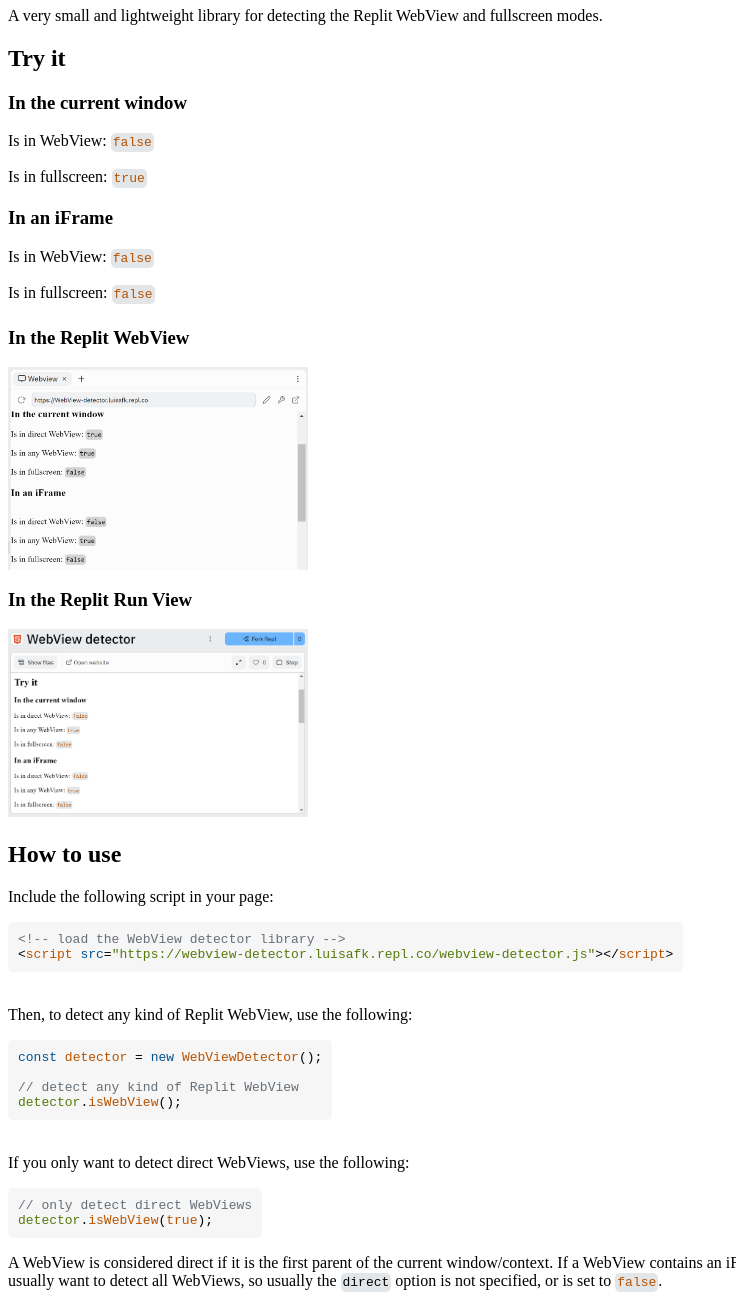
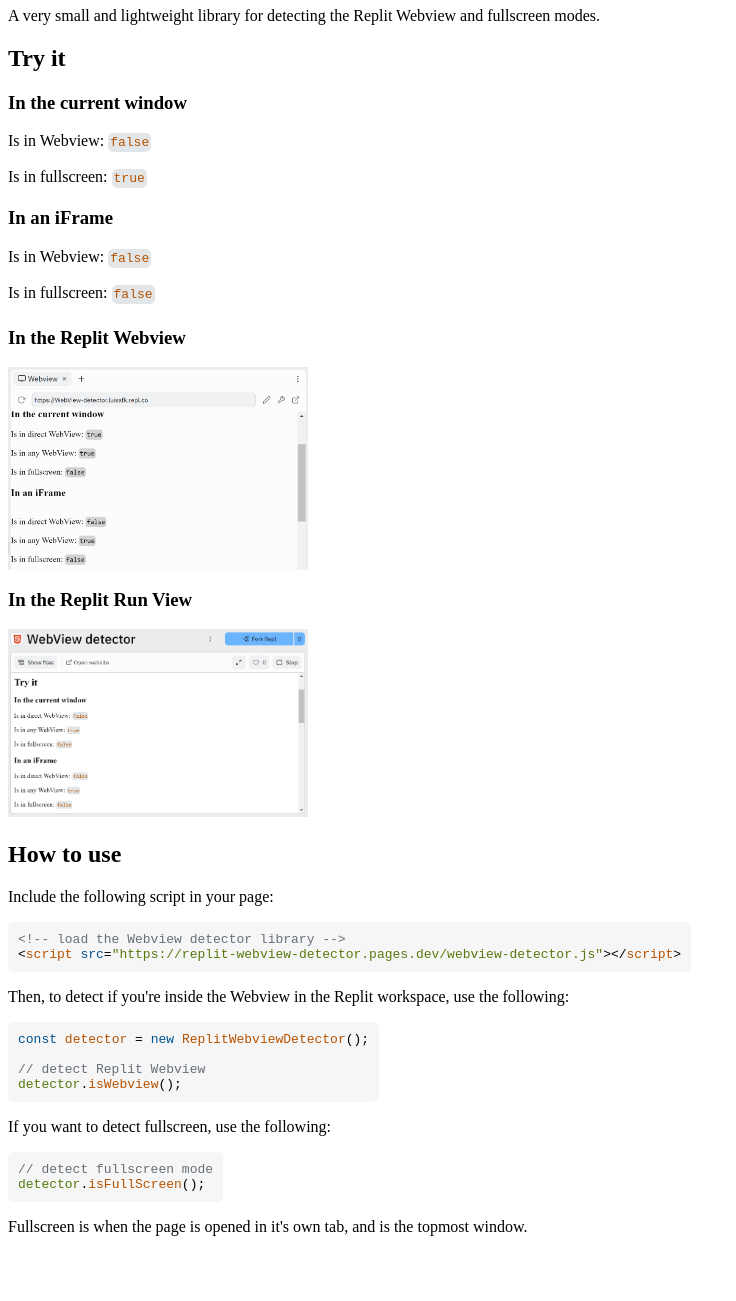
Before and after one commit to lafkpages/replit-webview-detector, a plain HTML site: page index.html in a window 1280 px wide. Shown: the part 73-1374 px from the top of the page, without its empty margins (0-736 px from the left). After the commit the page ends 1325 px from the top, so only its background shows below. Drawn offline with Linux system fonts and the light colour scheme.

Commit message:
Rename to ReplitWebviewDetector and update demos and stuff

```diff
--- a/iframe.html
+++ b/iframe.html
@@ -4,7 +4,7 @@
   <meta charset="UTF-8">
   <meta http-equiv="X-UA-Compatible" content="IE=edge">
   <meta name="viewport" content="width=device-width, initial-scale=1.0">
-  <title>Replit WebView Detector - Iframe test</title>
+  <title>Replit Webview Detector - Iframe test</title>
 
   <link rel="stylesheet" href="style.css">
 
@@ -12,7 +12,7 @@
   <script src="script.js" defer></script>
 </head>
 <body id="iframe-body">
-  <p>Is in WebView: <samp class="hl-literal" id="is-webview"></samp></p></samp></p>
+  <p>Is in Webview: <samp class="hl-literal" id="is-webview"></samp></p></samp></p>
   <p>Is in fullscreen: <samp class="hl-literal" id="is-fullscreen"></samp></p>
 </body>
 </html>
--- a/index.html
+++ b/index.html
@@ -3,14 +3,14 @@
 <head>
   <meta charset="utf-8">
   <meta name="viewport" content="width=device-width">
-  <title>Replit WebView Detector</title>
+  <title>Replit Webview Detector</title>
 
   <!-- app info -->
   <meta name="author" content="LuisAFK">
-  <meta name="application-name" content="Replit WebView Detector">
-  <meta name="description" content="A very small and lightweight library for detecting the Replit WebView and fullscreen modes.">
-  <meta property="og:title" content="Replit WebView Detector">
-  <meta property="og:description" content="A very small and lightweight library for detecting the Replit WebView and fullscreen modes.">
+  <meta name="application-name" content="Replit Webview Detector">
+  <meta name="description" content="A very small and lightweight library for detecting the Replit Webview and fullscreen modes.">
+  <meta property="og:title" content="Replit Webview Detector">
+  <meta property="og:description" content="A very small and lightweight library for detecting the Replit Webview and fullscreen modes.">
 
   <link rel="shortcut icon" href="webview50.png" type="image/png" sizes="32x32 48x48 50x50">
   <link rel="shortcut icon" href="webview512.png" type="image/png" sizes="any">
@@ -30,8 +30,8 @@
   <script src="script.js" defer></script>
 </head>
 <body>
-  <h1>Replit WebView detector</h1>
-  <p>A very small and lightweight library for detecting the Replit WebView and fullscreen modes.</p>
+  <h1>Replit Webview detector</h1>
+  <p>A very small and lightweight library for detecting the Replit Webview and fullscreen modes.</p>
 
   <!-- <h2 id="h-contents">Table of contents</h2>
   <ul>
@@ -45,7 +45,7 @@
           <a href="#h-in-iframe">In an iFrame</a>
         </li>
         <li>
-          <a href="#h-in-webview">In the Replit WebView</a>
+          <a href="#h-in-webview">In the Replit Webview</a>
         </li>
         <li>
           <a href="#h-in-runview">In the Replit Run View</a>
@@ -60,16 +60,16 @@
   <h2 id="h-try-it">Try it</h2>
   <h3 id="h-current-window">In the current window</h3>
   <div id="tests">
-    <p>Is in WebView: <samp class="hl-literal" id="is-webview"></samp></p>
+    <p>Is in Webview: <samp class="hl-literal" id="is-webview"></samp></p>
     <p>Is in fullscreen: <samp class="hl-literal" id="is-fullscreen"></samp></p>
   </div>
 
   <h3 id="h-in-iframe">In an iFrame</h3>
   <iframe src="iframe.html" frameborder="0" id="iframe-tests" scrolling="no"></iframe>
 
-  <h3 id="h-in-webview">In the Replit WebView</h3>
+  <h3 id="h-in-webview">In the Replit Webview</h3>
   <div id="webview-screenshot-crop">
-    <img src="webview-screenshot.png" alt="WebView screenshot">
+    <img src="webview-screenshot.png" alt="Webview screenshot">
   </div>
 
   <h3 id="h-in-runview">In the Replit Run View</h3>
@@ -78,30 +78,21 @@
   <h2 id="h-how-to">How to use</h2>
   <p>Include the following script in your page:</p>
   <code>
-    <span class="hl-comment">&lt;&excl;-- load the WebView detector library --&gt;</span><br>
-    &lt;<span class="hl-literal">script</span> <span class="hl-attribute">src</span>=<span class="hl-variable">"https:&#47;&#47;webview-detector.luisafk.repl.co&#47;webview-detector.js"</span>&gt;&lt;&#47;<span class="hl-literal">script</span>&gt;
+    <span class="hl-comment">&lt;&excl;-- load the Webview detector library --&gt;</span><br>
+    &lt;<span class="hl-literal">script</span> <span class="hl-attribute">src</span>=<span class="hl-variable">"https:&#47;&#47;replit-webview-detector.pages.dev&#47;webview-detector.js"</span>&gt;&lt;&#47;<span class="hl-literal">script</span>&gt;
   </code>
-  <br>
-  <p>Then, to detect any kind of Replit WebView, use the following:</p>
+  <p>Then, to detect if you're inside the Webview in the Replit workspace, use the following:</p>
   <code>
-    <span class="hl-keyword">const</span>&nbsp;<span class="hl-literal">detector</span> = <span class="hl-keyword">new</span> <span class="hl-literal">WebViewDetector</span>()&#59;<br>
+    <span class="hl-keyword">const</span>&nbsp;<span class="hl-literal">detector</span> = <span class="hl-keyword">new</span> <span class="hl-literal">ReplitWebviewDetector</span>()&#59;<br>
     <br>
-    <span class="hl-comment">// detect any kind of Replit WebView</span><br>
-    <span class="hl-variable">detector</span>.<span class="hl-literal">isWebView</span>();
+    <span class="hl-comment">// detect Replit Webview</span><br>
+    <span class="hl-variable">detector</span>.<span class="hl-literal">isWebview</span>();
   </code>
-  <br>
-  <p>If you only want to detect direct WebViews, use the following:</p>
-  <code>
-    <span class="hl-comment">// only detect direct WebViews</span><br>
-    <span class="hl-variable">detector</span>.<span class="hl-literal">isWebView</span>(<span class="hl-literal">true</span>);
-  </code>
-  <p style="margin-block-end: 0px;">A WebView is considered direct if it is the first parent of the current window&#47;context. If a WebView contains an iFrame that embeds the current window&#47;context, it is not considered direct. You will usually want to detect all WebViews, so usually the <samp>direct</samp> option is not specified, or is set to <samp class="hl-literal">false</samp>.</p>
-  <br>
-  <p style="margin-block-start: 0px;">If you want to detect fullscreen, use the following:</p>
+  <p>If you want to detect fullscreen, use the following:</p>
   <code>
     <span class="hl-comment">// detect fullscreen mode</span><br>
     <span class="hl-variable">detector</span>.<span class="hl-literal">isFullScreen</span>();
   </code>
-  <p>Fullscreen is when the page is opened in it's own tab, with a URL ending in <samp class="hl-variable">.repl.co</samp></p>
+  <p>Fullscreen is when the page is opened in it's own tab, and is the topmost window.</p>
 </body>
 </html>
--- a/script.js
+++ b/script.js
@@ -10,7 +10,7 @@ window.addEventListener('load', e => {
   }
 });
 
-const detector = new WebViewDetector();
+const detector = new ReplitWebviewDetector();
 
-span1.innerText = detector.isWebView();
+span1.innerText = detector.isWebview();
 span2.innerText = detector.isFullScreen();
--- a/webview-detector.js
+++ b/webview-detector.js
@@ -1,7 +1,7 @@
-class WebViewDetector {
+class ReplitWebviewDetector {
   maxParentWindows = 100;
 
-  isWebView() {
+  isWebview() {
     if (this.isFullScreen()) {
       return false;
     }
@@ -43,6 +43,11 @@ class WebViewDetector {
     return false;
   }
 
+  // for backwards-compatibility
+  isWebView() {
+    return this.isWebview();
+  }
+
   isFullScreen() {
     try {
       if (window.top === window) {
@@ -53,3 +58,6 @@ class WebViewDetector {
     return false;
   }
 }
+
+// for backwards-compatibility
+const WebViewDetector = ReplitWebviewDetector;
```
